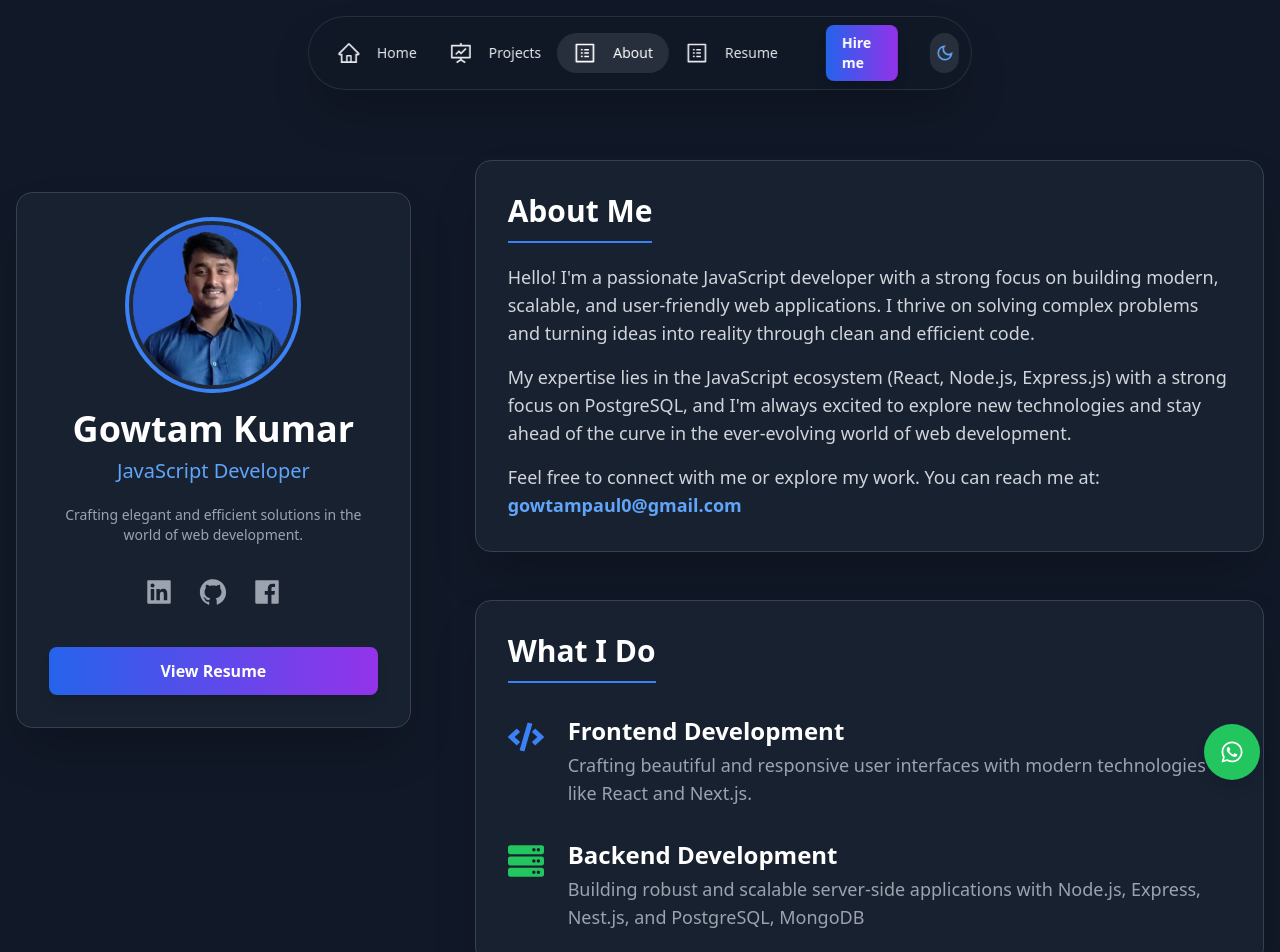
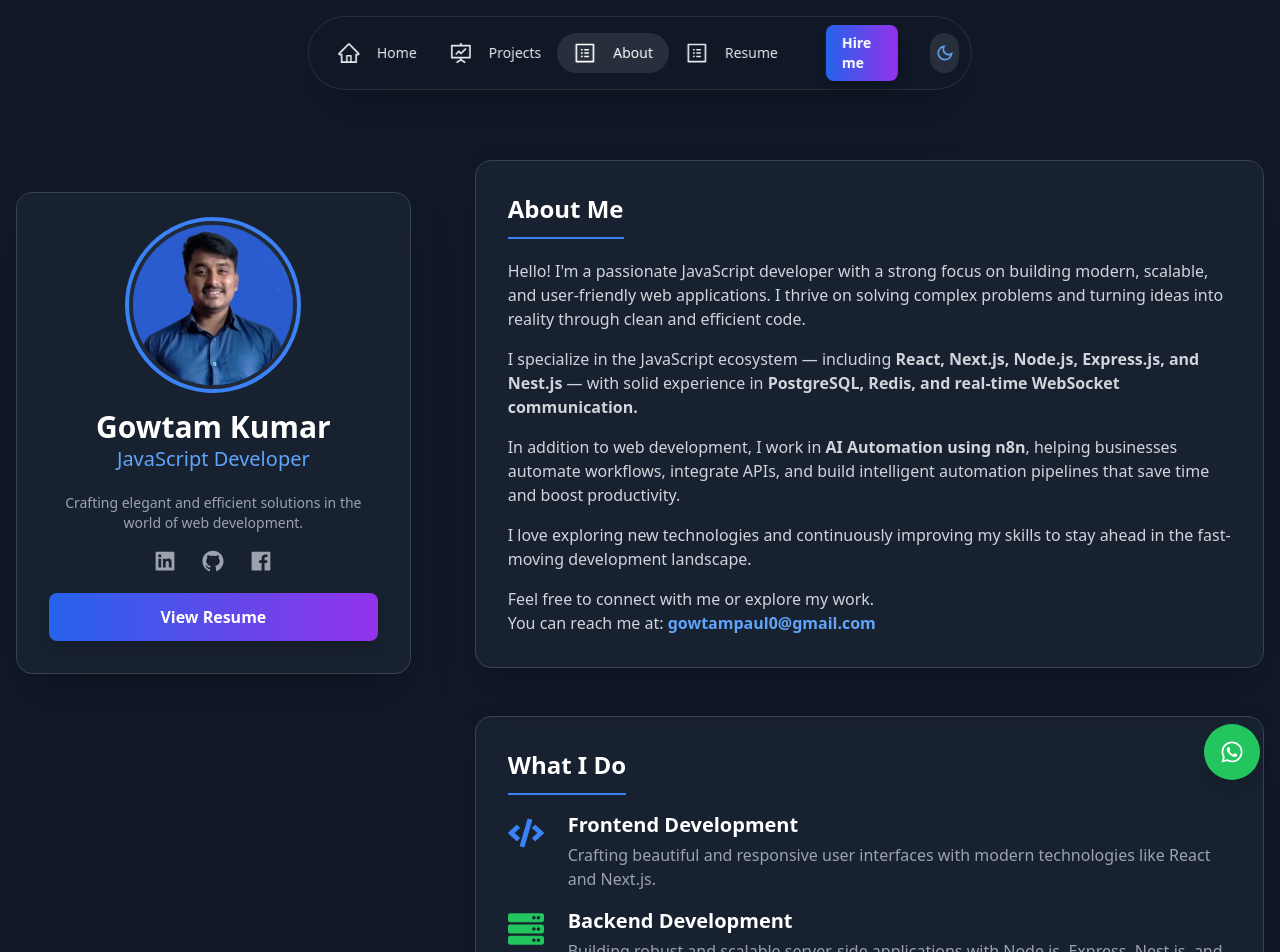
Before and after one commit to gowtamkumar/my-portfolio, a Next.js app: page /about in a window 1280 px wide. Shown: the top 952 px of the page. Built offline with nearby package versions, Linux system fonts and the light colour scheme.

Commit message:
some update

```diff
--- a/app/about/page.tsx
+++ b/app/about/page.tsx
@@ -24,7 +24,7 @@ const Card = ({
 
 // Skill Badge Component
 const SkillBadge = ({ skill }: { skill: string }) => (
-  <span className="bg-gray-200 dark:bg-gray-700 text-gray-800 dark:text-gray-200 text-sm font-medium px-4 py-2 rounded-full shadow-md transition-all duration-300 hover:bg-blue-500 dark:hover:bg-blue-600 hover:text-white dark:hover:text-white hover:scale-110 hover:shadow-lg cursor-default">
+  <span className="bg-gray-200 dark:bg-gray-700 text-gray-800 dark:text-gray-200 text-sm font-medium px-2 py-1 rounded-full shadow-md transition-all duration-300 hover:bg-blue-500 dark:hover:bg-blue-600 hover:text-white dark:hover:text-white hover:scale-110 hover:shadow-lg cursor-default">
     {skill}
   </span>
 );
@@ -72,10 +72,10 @@ export default function About() {
                     placeholder="blur"
                   />
                 </div>
-                <h1 className="text-4xl font-bold text-gray-900 dark:text-white">
+                <h1 className="text-3xl font-bold text-gray-900 dark:text-white">
                   Gowtam Kumar
                 </h1>
-                <p className="text-xl text-blue-500 dark:text-blue-400 mt-2">
+                <p className="text-xl text-blue-500 dark:text-blue-400">
                   JavaScript Developer
                 </p>
                 <p className="text-gray-600 dark:text-gray-400 mt-5 text-sm max-w-xs mx-auto">
@@ -83,7 +83,7 @@ export default function About() {
                   development.
                 </p>
                 <SocialMedia />
-                <div className="mt-10">
+                <div className="mt-5">
                   <Link
                     href="/resume"
                     className="block bg-gradient-to-r from-blue-600 to-purple-600 hover:from-blue-700 hover:to-purple-700 text-white font-bold py-3 px-8 rounded-lg text-center transition-all duration-300 hover:scale-105 shadow-lg"
@@ -99,10 +99,10 @@ export default function About() {
               <div className="space-y-12">
                 {/* About Me Card */}
                 <Card>
-                  <h2 className="text-3xl font-bold text-gray-900 dark:text-white mb-5 border-b-2 border-blue-500 pb-3 inline-block">
+                  <h2 className="text-2xl font-bold text-gray-900 dark:text-white mb-5 border-b-2 border-blue-500 pb-3 inline-block">
                     About Me
                   </h2>
-                  <div className="space-y-4 text-gray-700 dark:text-gray-300 text-lg">
+                  <div className="space-y-4 text-gray-700 dark:text-gray-300 ">
                     <p>
                       Hello! I'm a passionate JavaScript developer with a strong
                       focus on building modern, scalable, and user-friendly web
@@ -111,15 +111,33 @@ export default function About() {
                       code.
                     </p>
                     <p>
-                      My expertise lies in the JavaScript ecosystem (React,
-                      Node.js, Express.js) with a strong focus on PostgreSQL,
-                      and I'm always excited to explore new technologies and
-                      stay ahead of the curve in the ever-evolving world of web
-                      development.
+                      I specialize in the JavaScript ecosystem — including
+                      <strong>
+                        {" "}
+                        React, Next.js, Node.js, Express.js, and Nest.js
+                      </strong>{" "}
+                      — with solid experience in{" "}
+                      <strong>
+                        PostgreSQL, Redis, and real-time WebSocket
+                        communication.
+                      </strong>
                     </p>
                     <p>
-                      Feel free to connect with me or explore my work. You can
-                      reach me at:{" "}
+                      In addition to web development, I work in{" "}
+                      <strong> AI Automation using n8n</strong>, helping
+                      businesses automate workflows, integrate APIs, and build
+                      intelligent automation pipelines that save time and boost
+                      productivity.
+                    </p>
+                    <p>
+                      I love exploring new technologies and continuously
+                      improving my skills to stay ahead in the fast-moving
+                      development landscape.
+                    </p>
+
+                    <p>
+                      Feel free to connect with me or explore my work. <br />
+                      You can reach me at:{" "}
                       <Link
                         href="mailto:gowtampaul0@gmail.com"
                         className="text-blue-600 dark:text-blue-400 hover:underline font-semibold"
@@ -132,18 +150,18 @@ export default function About() {
 
                 {/* What I Do Card */}
                 <Card>
-                  <h2 className="text-3xl font-bold text-gray-900 dark:text-white mb-8 border-b-2 border-blue-500 pb-3 inline-block">
+                  <h2 className="text-2xl font-bold text-gray-900 dark:text-white mb-4 border-b-2 border-blue-500 pb-3 inline-block">
                     What I Do
                   </h2>
-                  <div className="space-y-8">
+                  <div className="space-y-4">
                     {whatIDo.map((item, idx) => (
                       <div key={idx} className="flex items-start space-x-6">
                         <div className="flex-shrink-0 mt-1">{item.icon}</div>
                         <div>
-                          <h3 className="text-2xl font-semibold text-gray-900 dark:text-white">
+                          <h3 className="text-xl font-semibold text-gray-900 dark:text-white">
                             {item.title}
                           </h3>
-                          <p className="text-gray-600 dark:text-gray-400 mt-1 text-lg">
+                          <p className="text-gray-600 dark:text-gray-400 mt-1">
                             {item.description}
                           </p>
                         </div>
@@ -154,13 +172,13 @@ export default function About() {
 
                 {/* My Skills Card */}
                 <Card>
-                  <h2 className="text-3xl font-bold text-gray-900 dark:text-white mb-8 border-b-2 border-blue-500 pb-3 inline-block">
+                  <h2 className="text-2xl font-bold text-gray-900 dark:text-white mb-4 border-b-2 border-blue-500 inline-block">
                     My Skills
                   </h2>
-                  <div className="space-y-8">
+                  <div className="space-y-4">
                     {skills.map((skillSet, idx) => (
                       <div key={idx}>
-                        <h3 className="text-2xl font-semibold text-gray-900 dark:text-white mb-2">
+                        <h3 className="text-lg font-semibold text-gray-900 dark:text-white mb-1">
                           {skillSet.name}
                         </h3>
                         <div className="flex flex-wrap gap-1">
--- a/app/page.tsx
+++ b/app/page.tsx
@@ -17,10 +17,10 @@ export default function Home() {
       // }}
       >
         <div className="text-center z-10 -mt-20">
-          <h1 className="text-5xl md:text-7xl font-extrabold text-gray-900 dark:text-white leading-tight">
+          <h1 className="text-3xl md:text-5xl font-extrabold text-gray-900 dark:text-white leading-tight">
             Hey 👋 I am Gowtam,
           </h1>
-          <div className="my-6 text-3xl md:text-5xl font-semibold text-blue-600 dark:text-blue-400 h-20 md:h-24">
+          <div className="my-6 text-xl md:text-3xl font-semibold text-blue-600 dark:text-blue-400 h-20 md:h-24">
             a{" "}
             <Typewriter
               words={[
@@ -45,13 +45,13 @@ export default function Home() {
           <div className="flex flex-col md:flex-row justify-center gap-4 mb-10">
             <Link
               href="/projects"
-              className=" bg-gradient-to-r from-blue-600 to-purple-600 hover:from-blue-700 hover:to-purple-700 text-white font-bold py-3 px-8 rounded-lg text-lg transition-all duration-300 hover:scale-105 shadow-lg"
+              className=" bg-gradient-to-r from-blue-600 to-purple-600 hover:from-blue-700 hover:to-purple-700 text-white font-bold py-2 px-5 rounded-lg text-lg transition-all duration-300 hover:scale-105 shadow-lg"
             >
               View My Work
             </Link>
             <Link
               href="/about"
-              className="bg-gray-200 dark:bg-gray-700 hover:bg-gray-300 dark:hover:bg-gray-600 text-gray-900 dark:text-white font-bold py-3 px-8 rounded-lg text-lg transition-all duration-300 hover:scale-105 shadow-lg"
+              className="bg-gray-200 dark:bg-gray-700 hover:bg-gray-300 dark:hover:bg-gray-600 text-gray-900 dark:text-white font-bold py-2 px-5 rounded-lg text-lg transition-all duration-300 hover:scale-105 shadow-lg"
             >
               About Me
             </Link>
--- a/app/projects/page.tsx
+++ b/app/projects/page.tsx
@@ -91,10 +91,10 @@ export default function Projects() {
       >
         <main className="container mx-auto px-4 pt-32 pb-16">
           <div className="text-center mb-16">
-            <h1 className="text-5xl md:text-6xl font-extrabold text-gray-900 dark:text-white leading-tight">
+            <h1 className="text-3xl md:text-4xl font-extrabold text-gray-900 dark:text-white leading-tight">
               My Creations
             </h1>
-            <p className="max-w-3xl mx-auto text-lg md:text-xl text-gray-700 dark:text-gray-300 mt-4">
+            <p className="max-w-2xl mx-auto text-xl md:text-xl text-gray-700 dark:text-gray-300 mt-4">
               A collection of my favorite projects. Each one is a testament to
               my passion for building beautiful and functional web experiences.
             </p>
--- a/components/SocialMedia.tsx
+++ b/components/SocialMedia.tsx
@@ -3,14 +3,14 @@ import { AiFillFacebook, AiFillGithub, AiFillLinkedin } from "react-icons/ai";
 
 export default function SocialMedia() {
   return (
-    <div className="flex justify-center space-x-6 mt-8">
+    <div className="flex justify-center space-x-6 mt-4">
       <Link
         href="https://www.linkedin.com/in/gowtamkumar/"
         target="_blank"
         rel="noreferrer"
         className="text-gray-500 dark:text-gray-400 hover:text-blue-600 dark:hover:text-blue-500 transition-colors duration-300 transform hover:scale-110"
       >
-        <AiFillLinkedin className="text-3xl" />
+        <AiFillLinkedin className="text-2xl" />
       </Link>
       <Link
         href="https://github.com/gowtamkumar"
@@ -18,7 +18,7 @@ export default function SocialMedia() {
         rel="noreferrer"
         className="text-gray-500 dark:text-gray-400 hover:text-black dark:hover:text-white transition-colors duration-300 transform hover:scale-110"
       >
-        <AiFillGithub className="text-3xl" />
+        <AiFillGithub className="text-2xl" />
       </Link>
       <Link
         href="https://www.facebook.com/Gowtamkumar17"
@@ -26,7 +26,7 @@ export default function SocialMedia() {
         rel="noreferrer"
         className="text-gray-500 dark:text-gray-400 hover:text-blue-700 dark:hover:text-blue-600 transition-colors duration-300 transform hover:scale-110"
       >
-        <AiFillFacebook className="text-3xl" />
+        <AiFillFacebook className="text-2xl" />
       </Link>
     </div>
   )
--- a/lib/mock-data/skill.ts
+++ b/lib/mock-data/skill.ts
@@ -21,6 +21,10 @@ export const skills = [
     skills: ["PostgreSQL", "MySQL", "MongoDB", "Redis"],
   },
   {
+    name: "Automation & Integrations",
+    skills: ["n8n", "AI Automation", "API Integrations", "Webhook Automation"],
+  },
+  {
     name: "DevOps & Tools",
     skills: [
       "Git",
```
